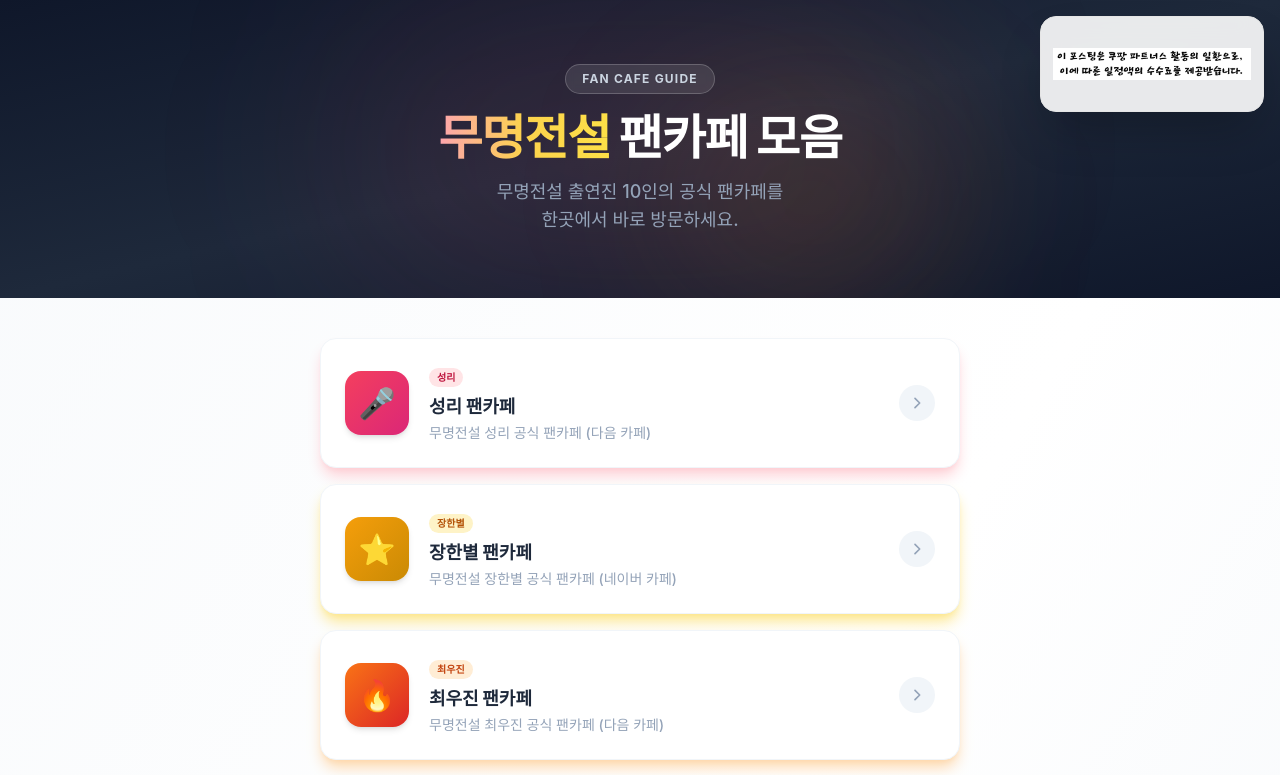
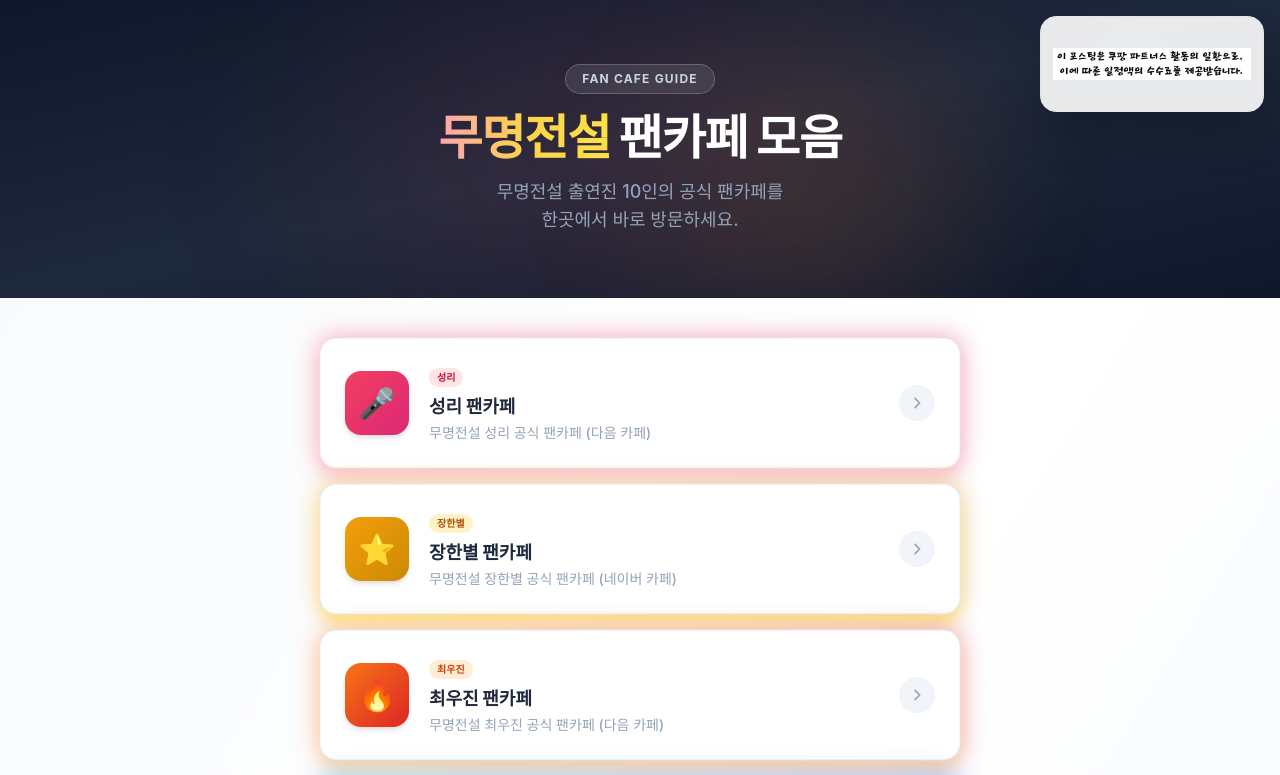
Before and after one commit to feel2174/blog-sitemap, a Next.js app: page /myungjunsul-fancafe in a window 1280 px wide. Shown: the top 775 px of the page. Built offline with nearby package versions, Linux system fonts and the light colour scheme; a web font is replaced by a local one.

Commit message:
style: 버튼 주목도를 높이기 위한 pulse 애니메이션 글로우 효과 추가

```diff
--- a/src/app/ktx-timetable/page.tsx
+++ b/src/app/ktx-timetable/page.tsx
@@ -56,10 +56,13 @@ export default function KtxTimetablePage() {
       {/* Cards */}
       <div className="max-w-2xl mx-auto px-4 py-10 flex flex-col gap-4">
         {LINKS.map((v, i) => (
+          <div key={i} className="relative group/wrapper">
+            {/* Pulse Glow Effect */}
+            <div className={`absolute -inset-0.5 rounded-2xl bg-gradient-to-r ${v.gradient} opacity-40 blur-md animate-pulse group-hover/wrapper:opacity-70 transition duration-500`}></div>
+
             <button
-            key={i}
               onClick={() => handleClick(v.url)}
-            className={`w-full group bg-white rounded-2xl p-5 sm:p-6 shadow-lg ${v.shadow} border border-slate-100 flex items-center gap-4 sm:gap-5 transition-all duration-200 hover:scale-[1.015] active:scale-[0.98] ring-2 ring-transparent hover:${v.ring} text-left`}
+              className={`relative w-full group bg-white rounded-2xl p-5 sm:p-6 shadow-lg ${v.shadow} border border-slate-100 flex items-center gap-4 sm:gap-5 transition-all duration-200 hover:scale-[1.015] active:scale-[0.98] ring-1 ring-slate-200/50 text-left`}
             >
               {/* Icon */}
               <div
@@ -102,6 +105,7 @@ export default function KtxTimetablePage() {
                 </svg>
               </div>
             </button>
+          </div>
         ))}
       </div>
 
--- a/src/app/myungjunsul-fancafe/page.tsx
+++ b/src/app/myungjunsul-fancafe/page.tsx
@@ -155,10 +155,13 @@ export default function MyungjunsulFancafePage() {
       {/* Cards */}
       <div className="max-w-2xl mx-auto px-4 py-10 flex flex-col gap-4">
         {FANCAFES.map((v, i) => (
+          <div key={i} className="relative group/wrapper">
+            {/* Pulse Glow Effect */}
+            <div className={`absolute -inset-0.5 rounded-2xl bg-gradient-to-r ${v.gradient} opacity-40 blur-md animate-pulse group-hover/wrapper:opacity-70 transition duration-500`}></div>
+
             <button
-            key={i}
               onClick={() => handleClick(v.url)}
-            className={`w-full group bg-white rounded-2xl p-5 sm:p-6 shadow-lg ${v.shadow} border border-slate-100 flex items-center gap-4 sm:gap-5 transition-all duration-200 hover:scale-[1.015] active:scale-[0.98] ring-2 ring-transparent hover:${v.ring} text-left`}
+              className={`relative w-full group bg-white rounded-2xl p-5 sm:p-6 shadow-lg ${v.shadow} border border-slate-100 flex items-center gap-4 sm:gap-5 transition-all duration-200 hover:scale-[1.015] active:scale-[0.98] ring-1 ring-slate-200/50 text-left`}
             >
               {/* Icon */}
               <div
@@ -201,6 +204,7 @@ export default function MyungjunsulFancafePage() {
                 </svg>
               </div>
             </button>
+          </div>
         ))}
       </div>
 
```
Lines whose indentation alone changed are shown as unchanged.
